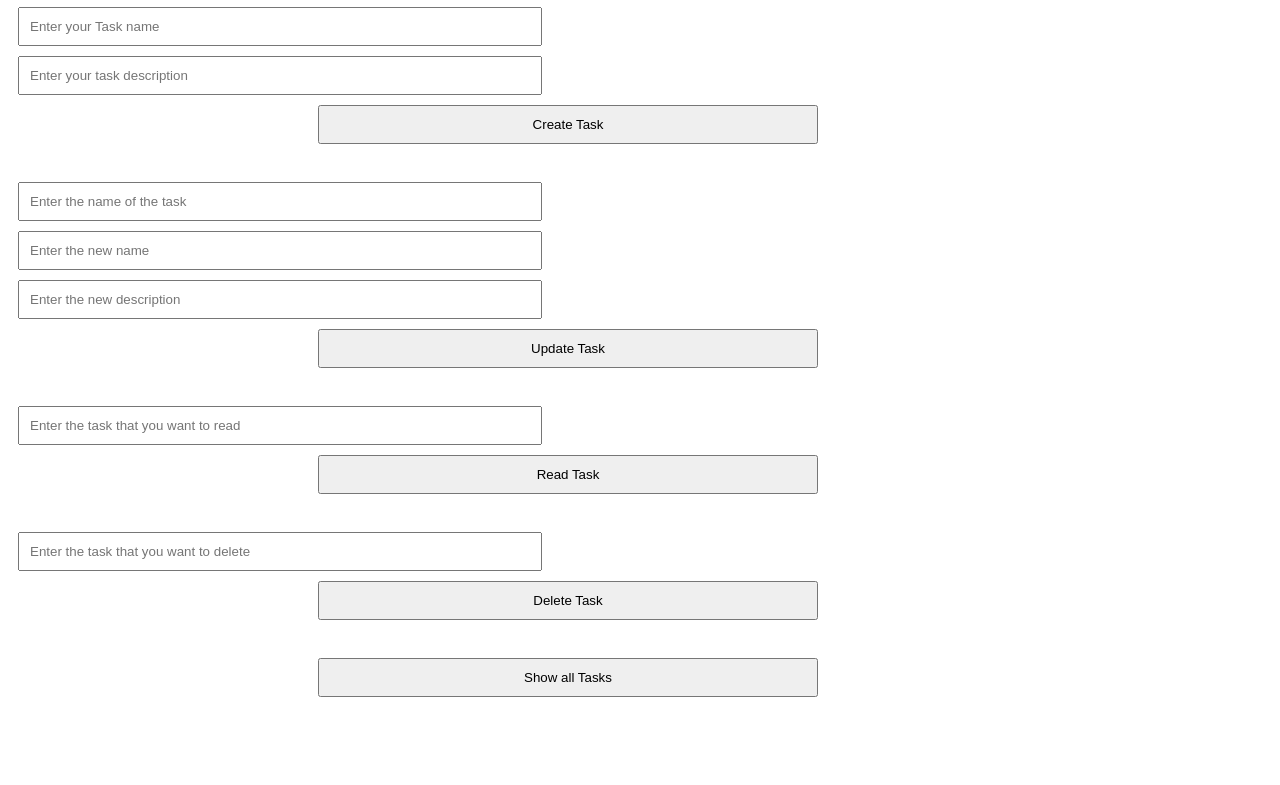
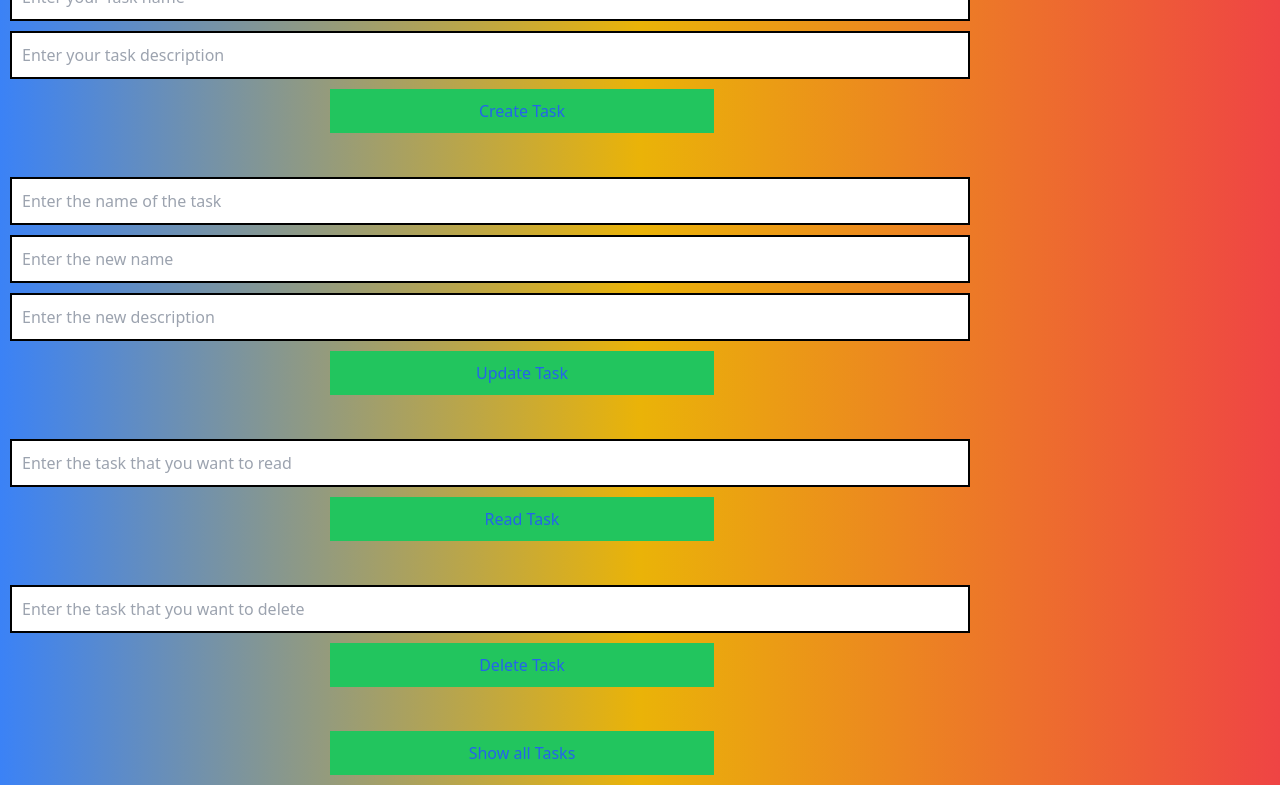
Before and after one commit to Belal303111/Vue-framework, a plain HTML site: page ToDoList/html/index.html in a window 1280 px wide. Shown: the part 73-858 px from the top of the page. Before the commit the page ends 800 px from the top, so only its background shows below. Drawn offline with nearby package versions, Linux system fonts and the light colour scheme.

Commit message:
Update to the project

```diff
--- a/ToDoList/css/style.css
+++ b/ToDoList/css/style.css
@@ -1,4 +1,4 @@
-button{
+/* button{
     padding: 10px;
     margin: 10px;
     width: 500px;
@@ -14,17 +14,17 @@ button:hover
     background-color: blue;
     color: white;
     cursor: pointer;
-}
-input{
+} */
+/* input{
     width: 500px;
     padding: 10px;
     margin: 10px;
     display: flex;
     justify-content: center;
     align-items: center;
-}
-.heder{
+} */
+/* .heder{
     display: flex;
     justify-content: center;
     align-items: center;
-}
+} */
--- a/ToDoList/html/index.html
+++ b/ToDoList/html/index.html
@@ -5,31 +5,33 @@
     <meta name="viewport" content="width=device-width, initial-scale=1.0">
     <title>Document</title>
 </head>
-<body>
-    <link rel="stylesheet" href="../css/style.css">
+<body class="bg-blue-600 bg-gradient-to-r from-blue-500 via-yellow-500 to-red-500">
+    <!-- <link rel="stylesheet" href="../css/style.css"> -->
+
     <div id="ToDo_App">
-        <h1 class="heder">
+        <h1 class="flex justify-center items-center bg-black text-white text-3xl mx-80">
             HELLO THIS IS MY TO DO LIST APPLICATION
         </h1>
-        <input type="text" v-model="name" placeholder="Enter your Task name">
-        <input type="text" v-model="description" placeholder="Enter your task description">
-        <button class="create" v-on:click="create_task(name,description)">Create Task</button>
+        <input class="w-3/4 flex justify-center items-center p-2.5 m-2.5 border-2 border-black hover:bg-gray-500" type="text" v-model="name" placeholder="Enter your Task name">
+        <input class="w-3/4 flex justify-center items-center p-2.5 m-2.5 border-2 border-black hover:bg-gray-500" type="text" v-model="description" placeholder="Enter your task description">
+        <button class="p-2.5 m-2.5 w-96 flex justify-center items-center text-center left-1/4 relative bg-green-500 border-solid hover:bg-black text-blue-600" v-on:click="create_task(name,description)">Create Task</button>
         <br>
-        <input type="text" v-model="name" placeholder="Enter the name of the task">
-        <input type="text" v-model="new_name" placeholder="Enter the new name">
-        <input type="text" v-model="new_description" placeholder="Enter the new description">
-        <button class="update" v-on:click="update_task(name,new_name,new_description)">Update Task</button>
+        <input class="w-3/4 flex justify-center items-center p-2.5 m-2.5 border-2 border-black hover:bg-gray-500" type="text" v-model="name" placeholder="Enter the name of the task">
+        <input class="w-3/4 flex justify-center items-center p-2.5 m-2.5 border-2 border-black hover:bg-gray-500" type="text" v-model="new_name" placeholder="Enter the new name">
+        <input class="w-3/4 flex justify-center items-center p-2.5 m-2.5 border-2 border-black hover:bg-gray-500" type="text" v-model="new_description" placeholder="Enter the new description">
+        <button class="p-2.5 m-2.5 w-96 flex justify-center items-center text-center left-1/4 relative bg-green-500 hover:bg-black text-blue-600" v-on:click="update_task(name,new_name,new_description)">Update Task</button>
         <br>
-        <input type="text" v-model="name" placeholder="Enter the task that you want to read">
-        <button class="read" v-on:click="read_task(name)">Read Task</button>
+        <input class="w-3/4 flex justify-center items-center p-2.5 m-2.5 border-2 border-black hover:bg-gray-500" type="text" v-model="name" placeholder="Enter the task that you want to read">
+        <button class="p-2.5 m-2.5 w-96 flex justify-center items-center text-center left-1/4 relative bg-green-500 hover:bg-black text-blue-600" v-on:click="read_task(name)">Read Task</button>
         <br>
-        <input type="text" v-model="name" placeholder="Enter the task that you want to delete">
-        <button class="delete" v-on:click="delete_task(name)">Delete Task</button>
+        <input class="w-3/4 flex justify-center items-center p-2.5 m-2.5 border-2 border-black hover:bg-gray-500" type="text" v-model="name" placeholder="Enter the task that you want to delete">
+        <button class="p-2.5 m-2.5 w-96 flex justify-center items-center text-center left-1/4 relative bg-green-500 hover:bg-black text-blue-600" v-on:click="delete_task(name)">Delete Task</button>
         <br>
-        <button class="show" v-on:click="show_all">Show all Tasks</button>
+        <button class="p-2.5 m-2.5 w-96 flex justify-center items-center text-center left-1/4 relative bg-green-500 hover:bg-black text-blue-600" v-on:click="show_all">Show all Tasks</button>
 
     </div>
     <script src="https://unpkg.com/vue@3/dist/vue.global.js"></script>
     <script src="../js/script.js"></script>
+    <script src="https://cdn.tailwindcss.com"></script>
 </body>
 </html>
```
